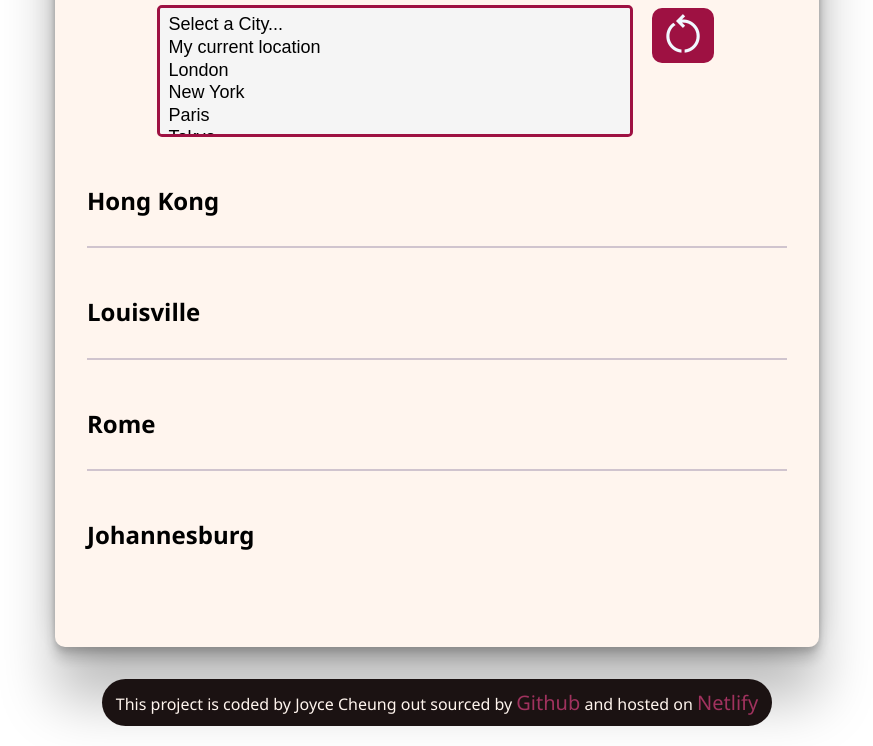
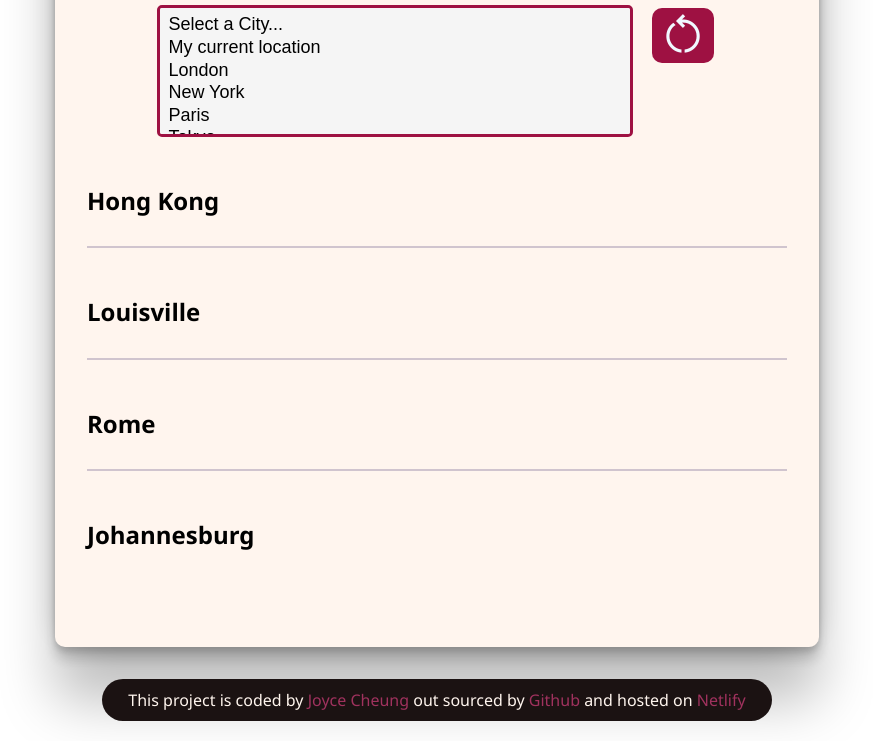
Before and after one commit to Joycey83/world-clock-js, a plain HTML site: page index.html in a window 1280 px wide. Shown: the part 919-1665 px from the top of the page, without its empty margins (203-1076 px from the left). Drawn offline with nearby package versions, Linux system fonts and the light colour scheme; a script that the page names is missing.

Commit message:
Added anchor link to my name so it will direct them to my LinkedIn Account

```diff
--- a/css/style.css
+++ b/css/style.css
@@ -280,10 +280,20 @@ footer {
 
 .hosting-service {
   color: #a0325e;
-  font-size: 20px;
+  font-size: 16px;
   text-decoration: none;
 }
 
 .hosting-service:hover {
   color: #d2042d;
 }
+
+.social-media {
+  color: #a0325e;
+  font-size: 16px;
+  text-decoration: none;
+}
+
+.social-media:hover {
+  color: #d2042d;
+}
--- a/index.html
+++ b/index.html
@@ -143,7 +143,14 @@
     </main>
     <!-- Footer for my Github & Netlify Link -->
     <footer>
-      This project is coded by Joyce Cheung out sourced by
+      This project is coded by
+      <a
+        href="https://www.linkedin.com/in/joyce-c-33199199/"
+        target="_blank"
+        class="social-media"
+        >Joyce Cheung</a
+      >
+      out sourced by
       <a
         href="https://github.com/Joycey83/world-clock-js"
         target="_blank"
```
